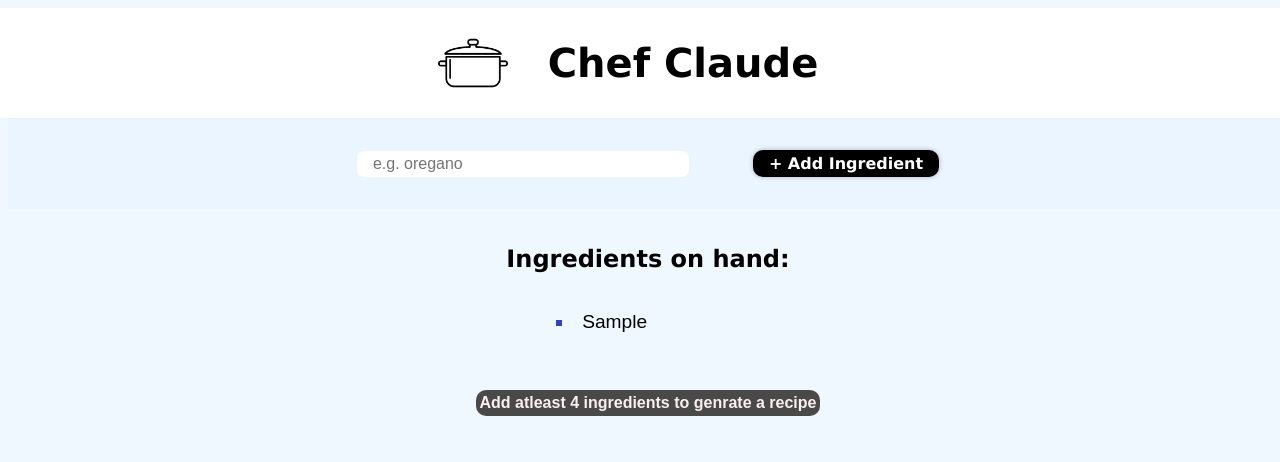
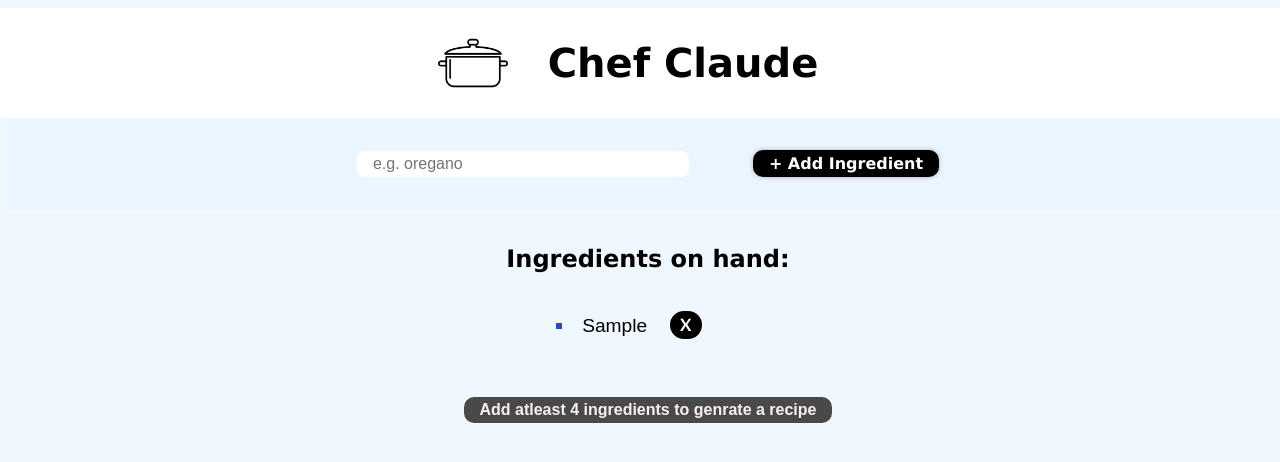
Before and after one commit to bats15/chef-claude, a React (Vite) app: page / in a window 1280 px wide. Both pictures are taken after typing "Sample" into the empty fields and a click on the button "+ Add Ingredient". Shown: the top 462 px of the page. Built offline with nearby package versions, Linux system fonts and the light colour scheme; no server answers; a web font is replaced by a local one; what @huggingface/inference would draw is missing.

Commit message:
some changes

```diff
--- a/src/ai.js
+++ b/src/ai.js
@@ -1,9 +1,8 @@
 import { HfInference } from '@huggingface/inference'
 
 const SYSTEM_PROMPT = `
-You are an assistant that receives a list of ingredients that a user has and suggests a recipe they could make with some or all of those ingredients. You don't need to use every ingredient they mention in your recipe. The recipe can include additional ingredients they didn't mention, but try not to include too many extra ingredients. Format your response in markdown to make it easier to render to a web page
+You are an assistant that receives a list of ingredients that a user has and suggests a recipe they could make with some or all of those ingredients. You don't need to use every ingredient they mention in your recipe. The recipe can include additional ingredients they didn't mention, but try not to include too many extra ingredients. Format your response in markdown to make it easier to render to a web page such that steps are in form of an odered list. Include a title for the recipe, a list of ingredients, and the steps to make the recipe. The ingredients should be in a bulleted list and the steps should be in an ordered list. Make sure to include the cooking time and serving size at the top of the recipe. If you don't know how to make a recipe with the ingredients provided, say "I don't know how to make a recipe with those ingredients."
 `
-
 
 const hf = new HfInference(import.meta.env.VITE_HUGGINGFACE_API_KEY)
 
--- a/src/components/Form.jsx
+++ b/src/components/Form.jsx
@@ -7,8 +7,13 @@ import { getRecipeFromMistral } from '../ai';
 const Form = () => {
   const [ingredient, setIngredient] = React.useState([]);
   const [recipe, setRecipe] = React.useState("");
+  const [clicked, setClicked] = React.useState(false);
 
-  const things = ingredient.map(thing => <li key={thing}>{thing}</li>);
+  const things = ingredient.map(thing => <li key={thing}>{thing} <button className="X-button" id={thing} onClick={() => remove(thing)}>X</button></li>);
+
+  function remove(id) {
+    setIngredient(prevIngredients => prevIngredients.filter(item => item !== id));
+  }
 
   function capitalizeFirstLetter(string) {
     if (string.length === 0) return "";
@@ -24,10 +29,15 @@ const Form = () => {
   }
 
 
-async function getRecipe() {
-        const recipeMarkdown = await getRecipeFromMistral(ingredient)
-        setRecipe(recipeMarkdown)
-}
+  async function getRecipe() {
+    const recipeMarkdown = await getRecipeFromMistral(ingredient)
+    setRecipe(recipeMarkdown)
+  }
+
+  function HandleClickGenerate() {
+    getRecipe();
+    setClicked(true);
+  }
 
   return (
     <>
@@ -44,9 +54,11 @@ async function getRecipe() {
       <IngredientsList
         listLength={ingredient.length}
         thing={things}
-        getRecipe={getRecipe}
-      />
-      {recipe && <SectionA recipe={recipe} />}
+        getRecipe={HandleClickGenerate}
+        />
+      {clicked ? (
+  recipe ? <SectionA recipe={recipe} /> : <p>Generating recipe...</p>
+) : null}
     </>
   );
 };
--- a/src/components/form.css
+++ b/src/components/form.css
@@ -125,6 +125,27 @@
   margin: 0.5em;
   color: rgb(251, 240, 240);
   background-color: rgb(74, 73, 73);
-  padding: 0.25em;
+  padding: 0.25em 1em;
   border-radius: 10px;
 }
+
+.X-button{
+  background-color: rgb(0, 0, 0);
+  color: white;
+  font-weight: 700;
+  border: none;
+  border-radius: 15px;
+  font-size: 17px;
+  transition: all 0.25s ease;
+  padding: 0.1em .5em;
+  border: 2px solid black;
+  margin: 0 1em;
+  font-family:'Trebuchet MS', 'Lucida Sans Unicode', 'Lucida Grande', 'Lucida Sans', Arial, sans-serif;
+}
+
+.X-button:hover{
+  cursor: pointer;
+  background-color: rgb(255, 255, 255);
+  color: rgb(0, 0, 0);
+  border: 2px solid rgb(0, 0, 0);
+}
```
